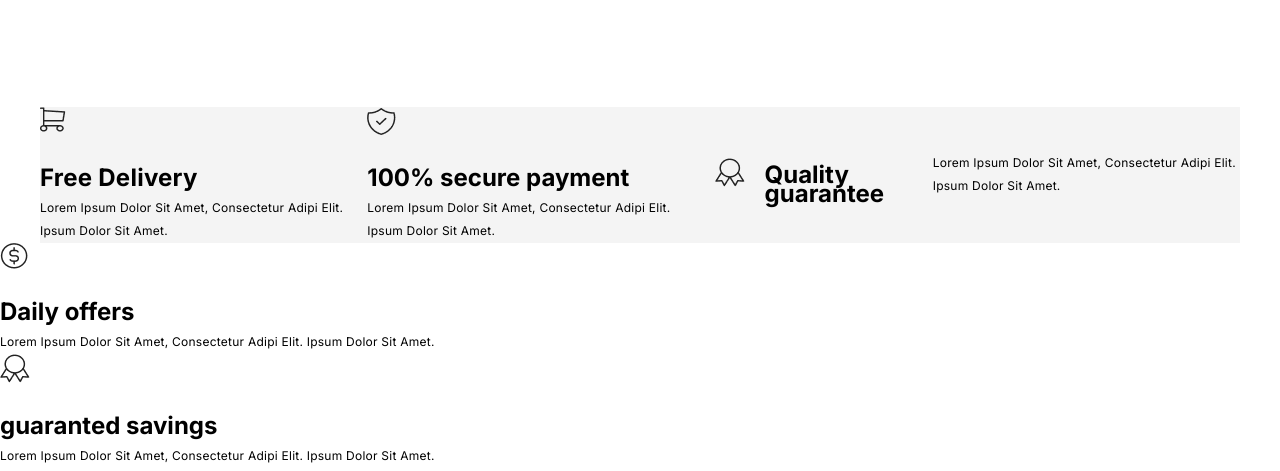
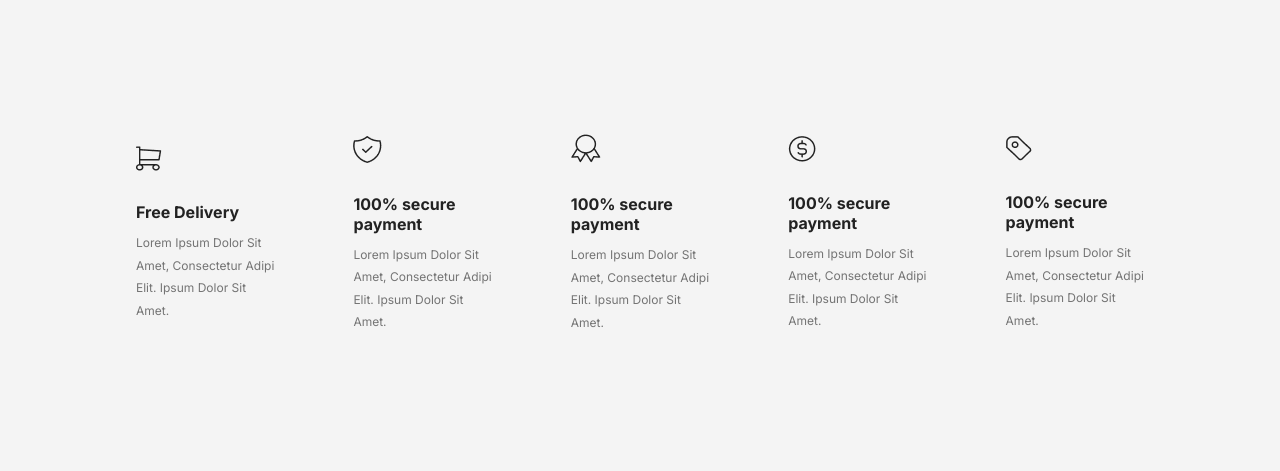
Before and after one commit to irina211093/FE_Pro, a plain HTML site: page Lesson_03/comfort/index.html in a window 1280 px wide. Shown: the part 782-1253 px from the top of the page. Drawn offline with nearby package versions, Linux system fonts and the light colour scheme; a web font is replaced by a local one.

Commit message:
changed icon, index and style

```diff
--- a/Lesson_03/comfort/css/style.css
+++ b/Lesson_03/comfort/css/style.css
@@ -117,53 +117,44 @@
 }
 
 
-.offers-container {
-     display: flex;
-     flex-direction: row;
-     align-items: center;
-    /* justify-content: space-between;  */
-    gap: 20px;
-    padding: 0;
+.main {
+    display: flex;
+    flex-direction: column;
+    gap: 109px;
+    padding: 136px;
     background-color: #f4f4f4;
-    max-width: 1200px;
-    margin: 0 auto;
-     margin-top: 108.65px;
-    margin-left: auto;
-    margin-right: auto;
-    /* margin-bottom: 135,49px; */
-
+    max-width: 1400px;
 }
 
-.container-card {
-    font-family: Inter;
-    font-size: 12px;
-    font-weight: 400;
-    line-height: 22.62px;
-    letter-spacing: 0.02em;
-    text-align: left;
-    max-width: 144,38px ;
-    height: 181,15px;
-
-}
-.icon {
-    color: #222222;
-
+.features .container {
+    display: grid;
+    grid-template-columns: repeat(5, 1fr);
+    align-items: center;
+    gap: 79px;
 }
 
-.title {
-    font-family: Inter;
-    font-size: 16px;
-    font-weight: 700;
-    line-height: 19.2px;
-    padding-bottom: 10px;
-    padding-top: 29px;
+.container {
+    max-width: 1200px;
+    margin: auto;
 }
 
-.text {
-    font-family: Inter;
+.features .icon .features-item {
+    display: flex;
+}
+
+.features .features-item .icon {
+    color: #222222;
+}
+
+.features .features-item .features-item_title {
+    font-size: 16px;
+    color: #222222;
+    padding-top: 27px;
+    padding-bottom: 10px;
+}
+
+.features .features-item_desc {
+    color: #747474;
     font-size: 12px;
-    font-weight: 400;
-    line-height: 22.62px;
-    letter-spacing: 0.02em;
-    text-align: left;
+     line-height: 22.62px;
 }
--- a/Lesson_03/comfort/index.html
+++ b/Lesson_03/comfort/index.html
@@ -43,80 +43,69 @@
         </header>
     </div>
 
-    <head>
 
-        <div class="offers-container">
-            <div class="container-card">
-                <div class="icon">
+    <main class="main">
+        <section class="features">
+            <div class="container">
+                <div class="features-item">
                     <img src="./icon/cart.png">
-                </div>
-                <div class="title">
-                    <h2>Free Delivery</h2>
-                </div>
-                <div class="text">
-                    <p>Lorem Ipsum Dolor Sit Amet, Consectetur Adipi Elit. Ipsum  Dolor Sit Amet.</p>
+
+                    <div class="features-item_content">
+                        <h2 class="features-item_title">Free Delivery</h2>
+                        <p class="features-item_desc">Lorem Ipsum Dolor Sit Amet,
+                                Consectetur Adipi Elit. Ipsum
+                            Dolor Sit Amet.</p>
                     </div>
                 </div>
 
-            <div class="container-shield-check">
-                <div class="icon">
+                <div class="features-item">
                     <img src="./icon/shield-check.png">
-                </div>
-                <div class="title">
-                     <h2>100% secure payment</h2>
-            </div>
-            <div class="text">
-                    <p>Lorem Ipsum Dolor Sit Amet, Consectetur Adipi Elit. Ipsum Dolor Sit Amet.</p>
+
+                    <div class="features-item_content">
+                        <h2 class="features-item_title">100% secure payment</h2>
+                        <p class="features-item_desc">Lorem Ipsum Dolor Sit Amet,
+                            Consectetur Adipi Elit. Ipsum
+                            Dolor Sit Amet.</p>
                     </div>
                 </div>
 
-            <div class="container-award">
-                </div>
-                <div class="icon">
+                <div class="features-item">
                     <img src="./icon/award.png">
-                </div>
-                <div class="title">
-                    <h2>Quality guarantee</h2>
-                </div>
-                <div class="text">
-                    <p>Lorem Ipsum Dolor Sit Amet, Consectetur Adipi Elit. Ipsum Dolor Sit Amet.</p>
+
+                    <div class="features-item_content">
+                        <h2 class="features-item_title">100% secure payment</h2>
+                        <p class="features-item_desc">Lorem Ipsum Dolor Sit Amet,
+                            Consectetur Adipi Elit. Ipsum
+                            Dolor Sit Amet.</p>
                     </div>
                 </div>
 
-            <div class="container-badge-dollar-sign">
-                <div class="icon">
+                <div class="features-item">
                     <img src="./icon/badge-dollar-sign.png">
-                </div>
-                <div class="title">
-                    <h2>Daily offers</h2>
-                </div>
-                <div class="text">
-                    <p>Lorem Ipsum Dolor Sit Amet, Consectetur Adipi Elit. Ipsum Dolor Sit Amet.</p>
+
+                    <div class="features-item_content">
+                        <h2 class="features-item_title">100% secure payment</h2>
+                        <p class="features-item_desc">Lorem Ipsum Dolor Sit Amet,
+                            Consectetur Adipi Elit. Ipsum
+                            Dolor Sit Amet.</p>
                     </div>
                 </div>
 
-            <div class="container-tag">
-                <div class="icon">
-                    <img src="./icon/award.png">
-                </div>
-                <div class="title">
-                    <h2>guaranted savings</h2>
-                </div>
-                <div class="text">
-                    <p>Lorem Ipsum Dolor Sit Amet, Consectetur Adipi Elit. Ipsum Dolor Sit Amet.</p>
+                <div class="features-item">
+                    <img src="./icon/tag.png">
+
+                    <div class="features-item_content">
+                        <h2 class="features-item_title">100% secure payment</h2>
+                        <p class="features-item_desc">Lorem Ipsum Dolor Sit Amet,
+                            Consectetur Adipi Elit. Ipsum
+                            Dolor Sit Amet.</p>
                     </div>
                 </div>
+            </div>
+        </section>
 
 
-
-
-        </div>
-
-
-        </div>
-    </head>
-
-
+    </main>
 
 
         <!-- Development version -->
--- /dev/null
+++ b/Lesson_04/верстка/style.css/style.css
@@ -0,0 +1,15 @@
+* {
+    padding: 0;
+    margin: 0;
+    box-sizing: border-box;
+    font-family: "Inter", sans-serif;
+}
+
+.header {
+
+    image: url("../image/header-bg.png");
+    height: 780px;
+    background-repeat: no-repeat;
+    background-size: cover;
+    background-position: left;
+}
```
Also changed, not shown: Lesson_04/верстка/index.html (added, +58 -0 lines), Lesson_04/верстка/icon/Cart.png (added), Lesson_04/верстка/icon/ion_person.png (added), Lesson_04/верстка/icon/ion_search.png (added), Lesson_04/верстка/image/clock.png (added). Lines whose indentation alone changed are shown as unchanged.
